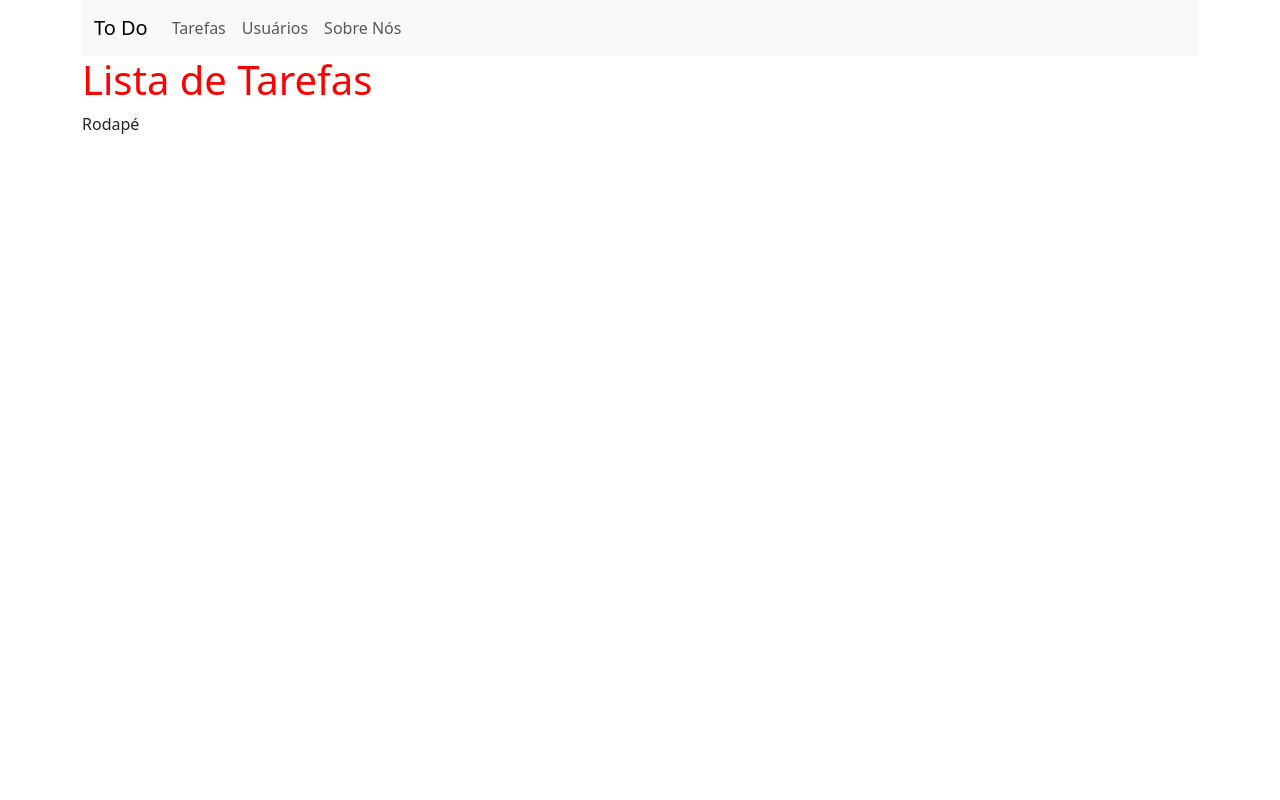
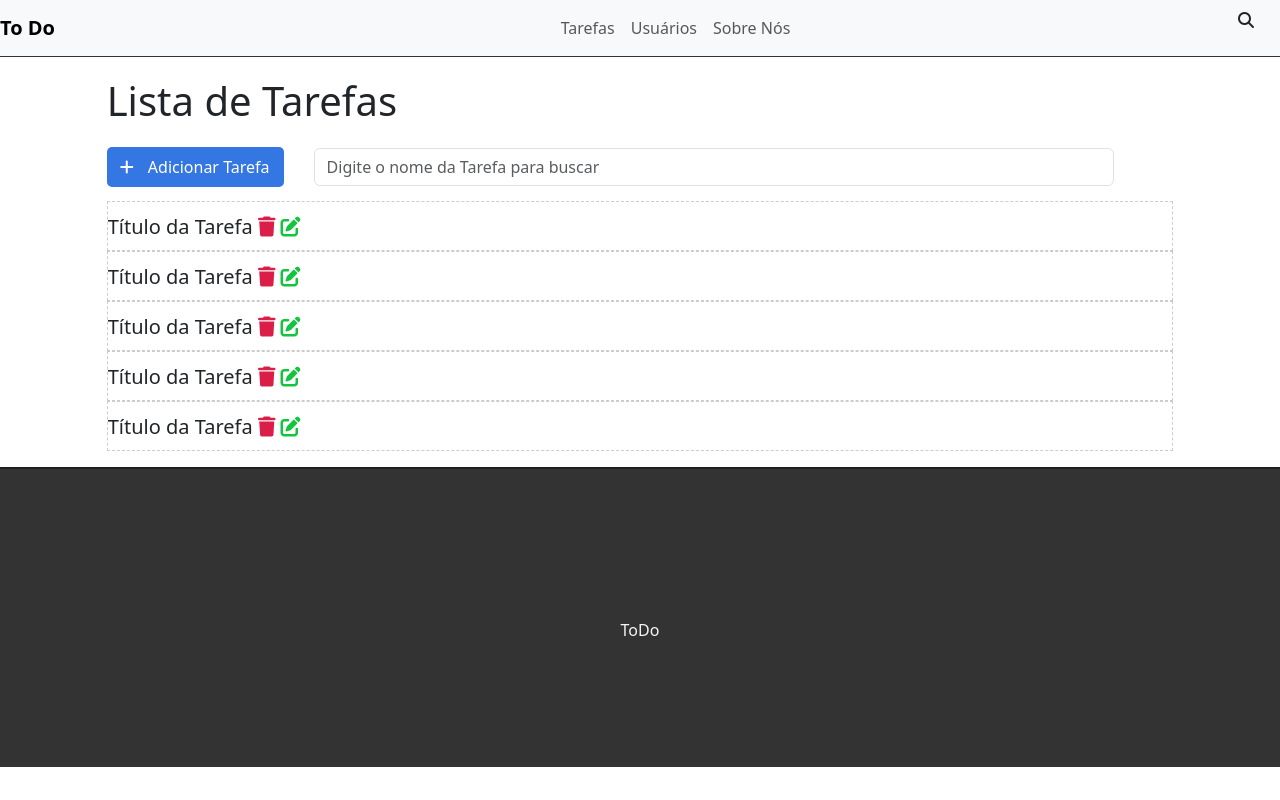
Before and after one commit to mesasdds/djangoapp, a Django app: page / in a window 1280 px wide. Run offline with Django 5.2, Linux system fonts and the light colour scheme; some libraries are stand-ins or nearby versions.

Commit message:
feat: started building the project layout and CSS

```diff
--- a/todo/tasks/static/css/style.css
+++ b/todo/tasks/static/css/style.css
@@ -1,3 +1,106 @@
-h1{
-    color:  red;
+.container-fluid {
+    padding: 0;
 }
+
+/* Navbar */
+
+
+.navbar{
+    border-bottom: 1px solid #333;
+    margin-bottom: 20px;
+}
+
+.navbar-nav{
+    margin: auto;
+}
+
+.navbar-brand{
+    font-weight: bold;
+}
+
+.navbar-light .navbar-nav a.navbar-light{
+    color: #333;
+    letter-spacing: 1px;
+}
+
+/* Botão de Adicionar */
+
+.add-div{
+    background-color: #3476e2;
+    cursor: pointer;
+    display: inline-block;
+    color: #fff;
+    padding: 8px;
+    border-radius: 5px;
+    margin-right: 25px;
+}
+
+.fas.fa-plus{
+    color: #fff;
+    margin-right: 10px;
+    margin-left: 5px;
+}
+
+/* Search */
+
+.fas.fa-search{
+    position: absolute;
+    top: 12px;
+    right: 26px;
+}
+
+.search-div{
+    padding: 0px;
+    margin-top: 15px;
+    margin-bottom: 15px;
+    display: inline-block;
+}
+
+/* Lista de Tarefas */
+
+.list-div {
+    padding: 0;
+}
+
+.task-list{
+    padding-left: 0;
+}
+
+.task-item{
+    list-style: none;
+    font-size: 20px;
+    height: 50px;
+    padding-top: 10px;
+    border: 1px dashed #ccc;
+}
+
+.fas.fa-trash .fas.fa-edit{
+    cursor: pointer;
+    margin: 5px;
+    font-size: 20px;
+    float: right;
+}
+
+
+.fas.fa-trash {
+    color: #db1e47;
+}
+
+.fas.fa-edit {
+    color: #13c43f;
+}
+
+/* Rodapé */
+
+footer {
+    background-color: #333;
+    height: 300px;
+    border-top: 2px solid #202020;
+}
+
+footer p {
+    color: #f5f5f5;
+    text-align: center;
+    top: 50%;
+    position: relative;
+}
--- a/todo/tasks/templates/base.html
+++ b/todo/tasks/templates/base.html
@@ -9,13 +9,13 @@
     <link rel="stylesheet" href="{% static 'css/style.css' %}">
 </head>
 <body>
-    <div class="container">
+    <div class="container-fluid">
         <nav class="navbar navbar-expand-lg bg-body-tertiary">
-            <div class="container-fluid">
               <a class="navbar-brand" href="#">To Do</a>
               <button class="navbar-toggler" type="button" data-bs-toggle="collapse" data-bs-target="#navbarSupportedContent" aria-controls="navbarSupportedContent" aria-expanded="false" aria-label="Toggle navigation">
                 <span class="navbar-toggler-icon"></span>
               </button>
+
               <div class="collapse navbar-collapse" id="navbarSupportedContent">
                 <ul class="navbar-nav me-auto mb-2 mb-lg-0">
                   <li class="nav-item">
@@ -29,15 +29,17 @@
                   </li>
                 </ul>
               </div>
-            </div>
-          </nav>
-        {% block content %}
-        {% endblock %}
+
+        </nav>
+
+        {% block content %}{% endblock %}
+
         <footer>
-            Rodapé
+            <p>ToDo</p>
         </footer>
     </div>
     <script src="https://cdn.jsdelivr.net/npm/bootstrap@5.3.3/dist/js/bootstrap.min.js" integrity="sha384-0pUGZvbkm6XF6gxjEnlmuGrJXVbNuzT9qBBavbLwCsOGabYfZo0T0to5eqruptLy" crossorigin="anonymous"></script>
+    <script src="https://kit.fontawesome.com/37b979cc02.js" crossorigin="anonymous"></script>
     <script src="{% static 'js/scripts.js' %}"></script>
 </body>
 </html>
--- a/todo/tasks/templates/tasks/list.html
+++ b/todo/tasks/templates/tasks/list.html
@@ -2,7 +2,45 @@
 
 {% block title %}Lista de Tarefas{% endblock %}
 
+{% block content %}
+<div class="offset-1 col-10 list-div">
+    <h1>Lista de Tarefas</h1>
+    <div class="col-2 add-div">
+        <i class="fas fa-plus"></i> Adicionar Tarefa
+    </div>
 
-{% block content %}
-<h1>Lista de Tarefas</h1>
+    <div class="col-9 search-div">
+        <input class="form-control" type="text" id="search" name="search" placeholder="Digite o nome da Tarefa para buscar">
+        <i class="fas fa-search"></i>
+    </div>
+
+    <ul class="task-list">
+        <li class="task-item">
+            <span>Título da Tarefa</span>
+            <span><i class="fas fa-trash"></i></span>
+            <span><i class="fas fa-edit"></i></span>
+        </li>
+        <li class="task-item">
+            <span>Título da Tarefa</span>
+            <span><i class="fas fa-trash"></i></span>
+            <span><i class="fas fa-edit"></i></span>
+        </li>
+        <li class="task-item">
+            <span>Título da Tarefa</span>
+            <span><i class="fas fa-trash"></i></span>
+            <span><i class="fas fa-edit"></i></span>
+        </li>
+        <li class="task-item">
+            <span>Título da Tarefa</span>
+            <span><i class="fas fa-trash"></i></span>
+            <span><i class="fas fa-edit"></i></span>
+        </li>
+        <li class="task-item">
+            <span>Título da Tarefa</span>
+            <span><i class="fas fa-trash"></i></span>
+            <span><i class="fas fa-edit"></i></span>
+        </li>
+    </ul>
+
+</div>
 {% endblock %}
```
